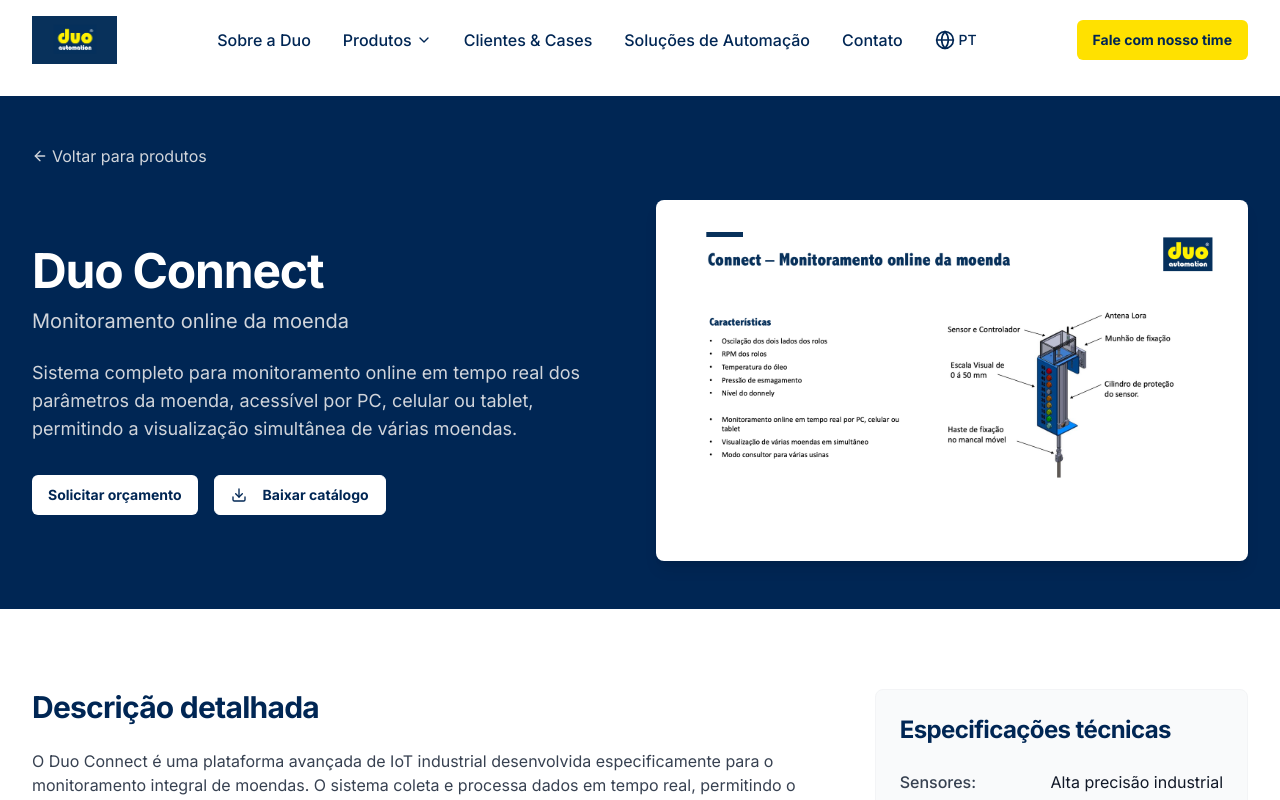
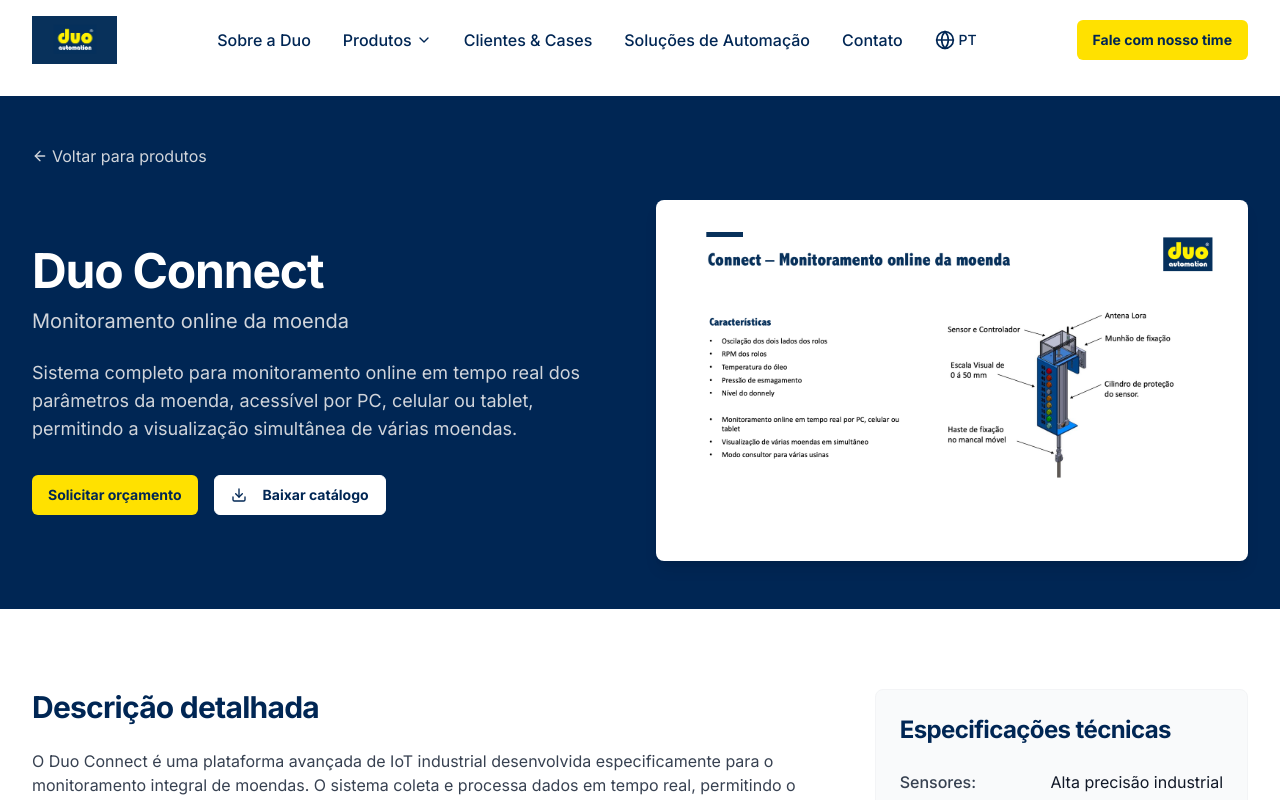
Before and after one commit to rmcarvalheira/duo-automation-reimagine, a React (Vite) app: page /produtos/duo-connect in a window 1280 px wide. Shown: the top 800 px of the page. Built offline with nearby package versions, Linux system fonts and the light colour scheme.

Commit message:
Visual edit in Lovable
Edited UI in Lovable

```diff
--- a/src/pages/ProductDetail.tsx
+++ b/src/pages/ProductDetail.tsx
@@ -153,7 +153,7 @@ const ProductDetail = () => {
               <p className="body-lg text-gray-300">{product.description}</p>
 
               <div className="mt-8 flex flex-wrap gap-4">
-                <Button className="bg-white text-duo-blue hover:bg-white/90 font-bold">
+                <Button className="text-duo-blue font-bold bg-duo-yellow">
                   Solicitar orçamento
                 </Button>
                 <Button variant="outline" className="border-white hover:bg-white text-duo-blue font-bold">
```
